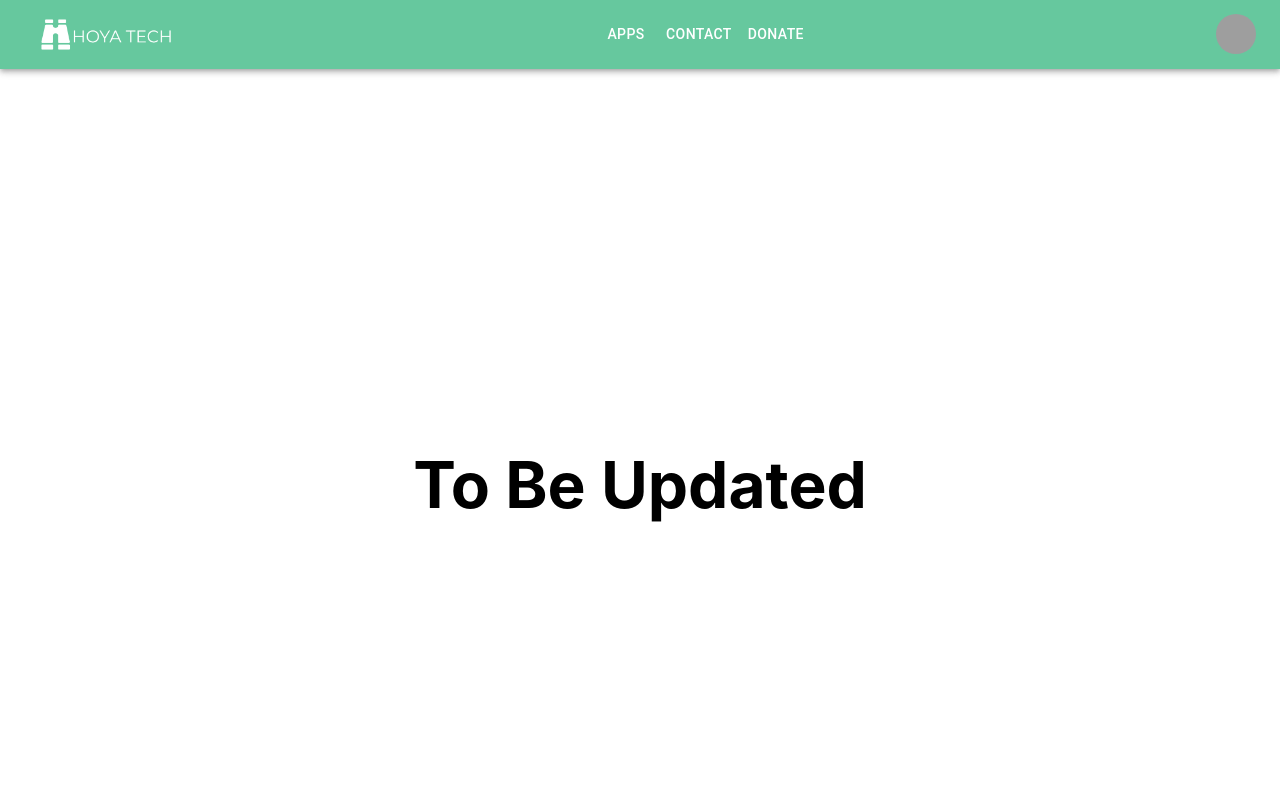
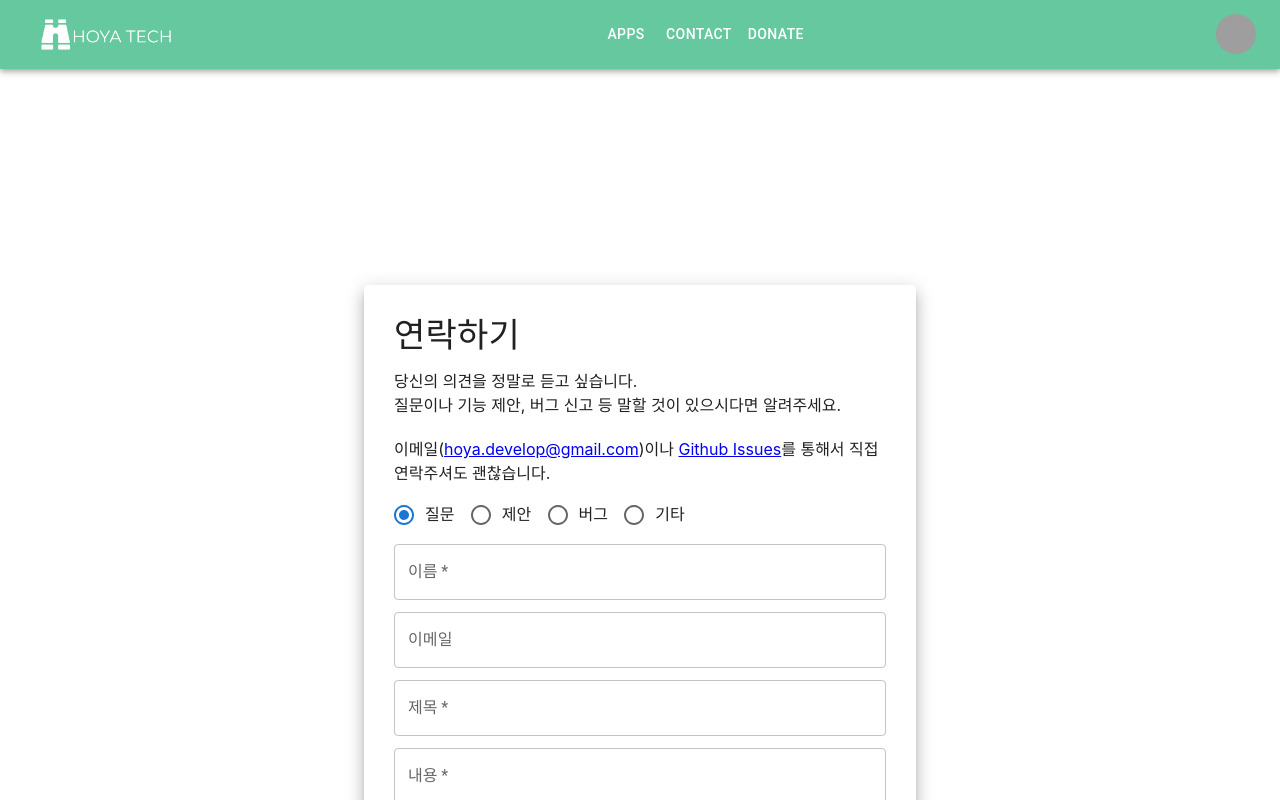
Before and after one commit to hoyaaaa/hoyaaaa.github.io, a Next.js app: page /contact in a window 1280 px wide. Built offline with nearby package versions, Linux system fonts and the light colour scheme; grey boxes are pictures that could not be loaded.

Commit message:
Update: contact

```diff
--- a/package.json
+++ b/package.json
@@ -11,6 +11,7 @@
     "@emotion/styled": "^11.6.0",
     "@mui/icons-material": "^5.2.4",
     "@mui/material": "^5.2.4",
+    "@octokit/core": "^3.5.1",
     "next": "latest",
     "react": "17.0.2",
     "react-dom": "17.0.2",
--- a/pages/contact.js
+++ b/pages/contact.js
@@ -1,18 +1,88 @@
 import Head from 'next/head'
+import Container from '@mui/material/Container'
+import Paper from '@mui/material/Paper'
+import Typography from '@mui/material/Typography'
+import Link from 'next/link'
+import { Octokit } from "@octokit/core";
+import { Button, FormControlLabel, InputLabel, MenuItem, Radio, RadioGroup, Select, TextField } from '@mui/material'
+import { RepeatOneSharp } from '@mui/icons-material'
 
-export default (props) => {
+export default  (props) => {
+  const handleSubmit = async (event) => {
+    event.preventDefault();
+    const octokit = new Octokit({ auth: process.env.NEXT_PUBLIC_GITHUB_ISSUE_KEY });
+
+    const messageType = event.target.type.value;
+    const name = event.target.name.value;
+    const email = event.target.email.value;
+    const title = event.target.title.value;
+    const content = event.target.content.value;
+
+    let body = `### 이름\n\n${name}\n\n`;
+    if (email !== "") {
+      body += `### 이메일\n\n${email}\n\n`;
+    }
+    body += `### 내용\n\n${content}`;
+
+    const response = await octokit.request('POST /repos/{owner}/{repo}/issues', {
+      owner: 'hoyaaaa',
+      repo: 'hoyaaaa.github.io',
+      title: (messageType === "ask" ? "질문" :
+            messageType === "suggest" ? "제안" :
+            messageType === "bug" ? "버그" : "기타") + `: ${title}`,
+      body: body
+    });
+
+    if (response.status == 201) {
+      window.location.reload();
+    } else {
+      alert("메시지가 제대로 전송되지 않았습니다. 나중에 다시 연락바랍니다.");
+    }
+  };
+
   return (
     <div className="container">
       <Head>
-        <title>HOYA TECH Contact</title>
+        <title>HOYA TECH Donation</title>
         <link rel="icon" href="/hoyatech-logo128.png" />
       </Head>
 
-      <main>
-        <h1 className="title">
-        To Be Updated
-        </h1>
-      </main>
+
+      <Container maxWidth="sm" style={{ height: '50vh', justifyContent: 'center', verticalAlign: 'middle' }}>
+        <Paper
+          component="form"
+          elevation={10}
+          sx={{ width: '100%', verticalAlign: 'middle', padding: '30px' }}
+          onSubmit={handleSubmit}
+        >
+          <Typography variant="h4" gutterBottom>
+            연락하기
+          </Typography>
+          <Typography variant="p" gutterBottom>
+            당신의 의견을 정말로 듣고 싶습니다.
+            <br/>
+            질문이나 기능 제안, 버그 신고 등 말할 것이 있으시다면 알려주세요.
+            <br/>
+            <br/>
+            이메일(<Link href="mailto:hoya.develop@gmail.com">hoya.develop@gmail.com</Link>)이나 <Link href="https://github.com/hoyaaaa/hoyaaaa.github.io/issues">Github Issues</Link>를 통해서 직접 연락주셔도 괜찮습니다.
+          </Typography>
+        <div style={{ marginTop: "10px" }}>
+        <RadioGroup row name="type" defaultValue="ask">
+          <FormControlLabel value="ask" control={<Radio />} label="질문" />
+          <FormControlLabel value="suggest" control={<Radio />} label="제안" />
+          <FormControlLabel value="bug" control={<Radio />} label="버그" />
+          <FormControlLabel value="other" control={<Radio />} label="기타" />
+        </RadioGroup>
+        <TextField required fullWidth label="이름" id="name" margin="dense"/>
+        <TextField fullWidth label="이메일" id="email" margin="dense"/>
+        <TextField required fullWidth label="제목" id="title" margin="dense"/>
+        <TextField required multiline minRows={4} fullWidth label="내용" id="content" margin="dense"/>
+        </div>
+        <Button type="submit" variant="outlined" style={{ marginTop: "10px" }}>Submit</Button>
+        </Paper>
+      </Container>
+
+
 
       <style jsx>{`
         .container {
```
Also changed, not shown: pages/donate.js (+8 -6 lines), 1 other file (tests, documents, lock files or other folders).
